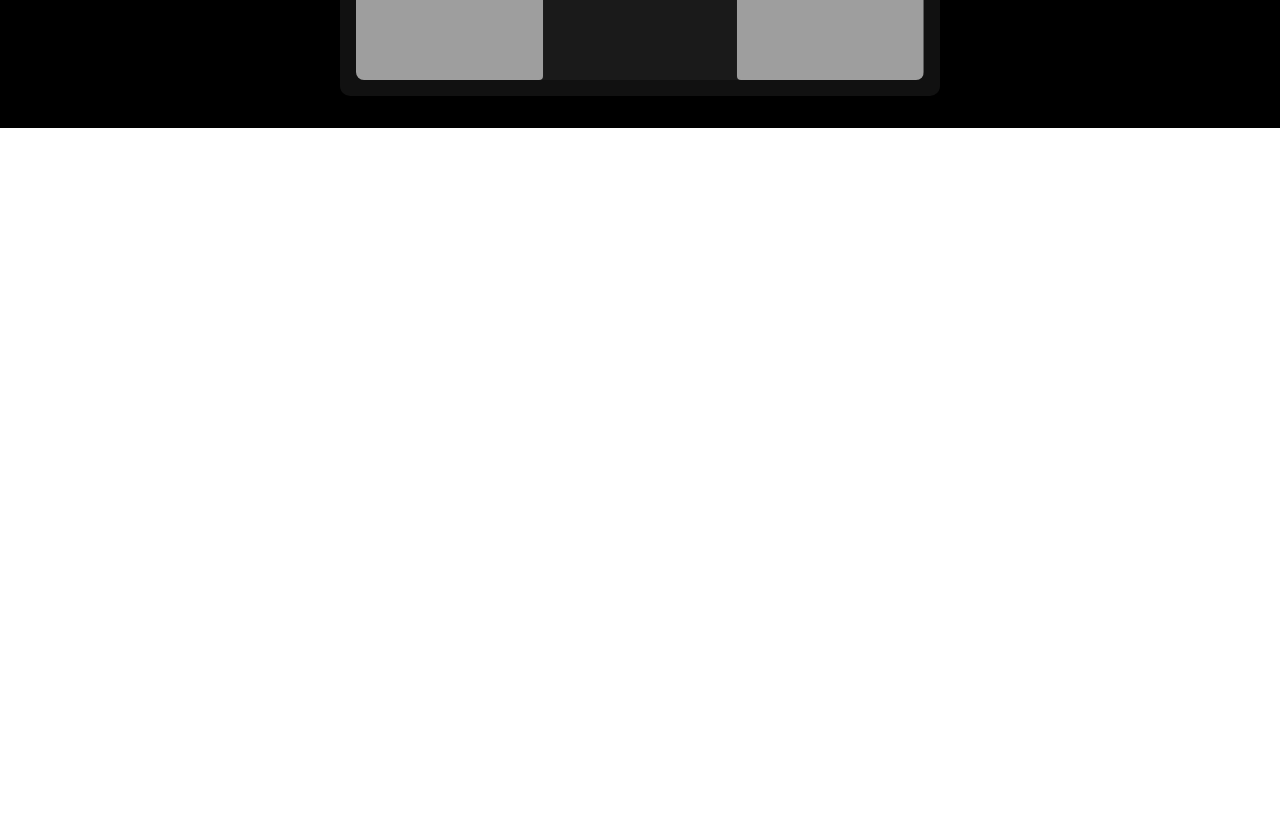
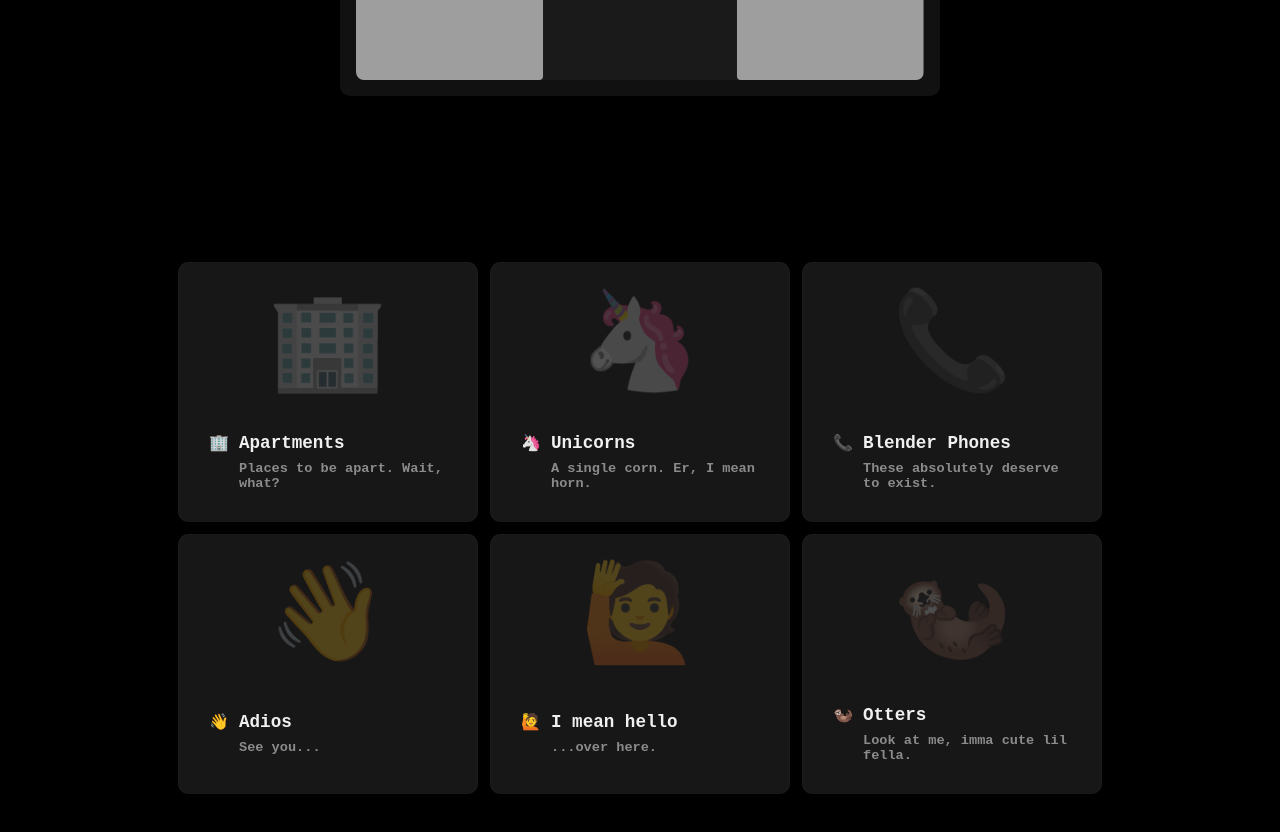
Before and after one commit to Reqrute/Portfolio, a React app: page / in a window 1280 px wide. Shown: the part 2960-3792 px from the top of the page. Before the commit the page ends 3088 px from the top, so only its background shows below. Built offline with nearby package versions, Linux system fonts and the light colour scheme; grey boxes are pictures that could not be loaded.

Commit message:
feat: add cards

```diff
--- /dev/null
+++ b/src/components/interactive/cards.tsx
@@ -0,0 +1,75 @@
+import { useState } from "react";
+import "../../styles/cards.css";
+
+const cardsData = [
+  {
+    title: "Apartments",
+    description: "Places to be apart. Wait, what?",
+    emoji: "🏢",
+  },
+  {
+    title: "Unicorns",
+    description: "A single corn. Er, I mean horn.",
+    emoji: "🦄",
+  },
+  {
+    title: "Blender Phones",
+    description: "These absolutely deserve to exist.",
+    emoji: "📞",
+  },
+  {
+    title: "Adios",
+    description: "See you...",
+    emoji: "👋",
+  },
+  {
+    title: "I mean hello",
+    description: "...over here.",
+    emoji: "🙋",
+  },
+  {
+    title: "Otters",
+    description: "Look at me, imma cute lil fella.",
+    emoji: "🦦",
+  },
+];
+
+export default function HoverCards() {
+  const [mousePos, setMousePos] = useState<{ x: number; y: number }>({ x: 0, y: 0 });
+
+  const handleMouseMove = (e: React.MouseEvent<HTMLDivElement>) => {
+    const cards = e.currentTarget.querySelectorAll<HTMLElement>(".card");
+    cards.forEach((card) => {
+      const rect = card.getBoundingClientRect();
+      const x = e.clientX - rect.left;
+      const y = e.clientY - rect.top;
+      card.style.setProperty("--mouse-x", `${x}px`);
+      card.style.setProperty("--mouse-y", `${y}px`);
+    });
+    setMousePos({ x: e.clientX, y: e.clientY });
+  };
+
+  return (
+    <div id="cards" onMouseMove={handleMouseMove}>
+      {cardsData.map((card, index) => (
+        <div key={index} className="card">
+        <div className="card-border-glow"></div>
+          <div className="card-content">
+            <div className="card-image">
+              <span className="emoji" role="img" aria-label="icon">{card.emoji}</span>
+            </div>
+            <div className="card-info-wrapper">
+              <div className="card-info">
+                <span className="emoji small" role="img" aria-label="icon">{card.emoji}</span>
+                <div className="card-info-title">
+                  <h3>{card.title}</h3>
+                  <h4>{card.description}</h4>
+                </div>
+              </div>
+            </div>
+          </div>
+        </div>
+      ))}
+    </div>
+  );
+}
--- a/src/index.tsx
+++ b/src/index.tsx
@@ -5,6 +5,8 @@ import HoverSidebar from './components/navigation';
 import TicTacToe from './components/games/Tictactoe';
 import SnakeGame from './components/games/Snake';
 import SliderPuzzle from './components/games/Slider';
+import HoverCards from './components/interactive/cards';
+
 
 
 const App = () => {
@@ -14,6 +16,7 @@ const App = () => {
     <TicTacToe/>
     <SnakeGame/>
     <SliderPuzzle/>
+    <HoverCards/>
   </>;
 };
 
--- /dev/null
+++ b/src/styles/cards.css
@@ -0,0 +1,248 @@
+#cards {
+  display: grid;
+  grid-template-columns: repeat(3, 300px);
+  gap: 12px;
+  width: 100vw;
+  height: 100vh;
+  justify-content: center;
+  align-content: center;
+  padding: 20px;
+  box-sizing: border-box;
+}
+
+/* Общий стиль карточки */
+.card {
+  justify-self: center;
+  background-color: rgba(255, 255, 255, 0.1);
+  border-radius: 10px;
+  cursor: pointer;
+  display: flex;
+  flex-direction: column;
+  position: relative;
+  width: 300px;
+  height: 260px;
+  transition: transform 0.2s;
+}
+
+.card:hover {
+  transform: scale(1.02);
+}
+
+/* Эффекты свечения */
+.card::before,
+.card::after {
+  content: "";
+  position: absolute;
+  top: 0;
+  left: 0;
+  width: 100%;
+  height: 100%;
+  border-radius: inherit;
+  pointer-events: none;
+  opacity: 0;
+  transition: opacity 0.5s;
+  background: radial-gradient(
+    600px circle at var(--mouse-x) var(--mouse-y),
+    rgba(255, 255, 255, 0.4),
+    transparent 40%
+  );
+  z-index: 1;
+  box-shadow: 0 0 8px rgba(255, 255, 255, 0.25);
+}
+
+
+.card:hover::before {
+  opacity: 1;
+  background: radial-gradient(
+    800px circle at var(--mouse-x) var(--mouse-y),
+    rgba(255, 255, 255, 0.06),
+    transparent 40%
+  );
+  z-index: 3;
+}
+
+.card:hover::after {
+  opacity: 1;
+  background: radial-gradient(
+    600px circle at var(--mouse-x) var(--mouse-y),
+    rgba(255, 255, 255, 0.4),
+    transparent 40%
+  );
+  z-index: 1;
+}
+
+/* Внутреннее содержимое карточки */
+.card > .card-content {
+  background-color: #171717;
+  border-radius: inherit;
+  display: flex;
+  flex-direction: column;
+  flex-grow: 1;
+  inset: 1px;
+  padding: 10px;
+  position: absolute;
+  z-index: 2;
+}
+
+/* Визуал контента */
+.card-image {
+  align-items: center;
+  display: flex;
+  height: 140px;
+  justify-content: center;
+  overflow: hidden;
+  color: rgba(240, 240, 240, 0.25);
+  font-size: 6em;
+}
+
+.card-info-wrapper {
+  align-items: center;
+  display: flex;
+  flex-grow: 1;
+  justify-content: flex-start;
+  padding: 0px 20px;
+}
+
+.card-info {
+  align-items: flex-start;
+  display: flex;
+  gap: 10px;
+}
+
+.card-info > i {
+  font-size: 1em;
+  height: 20px;
+  line-height: 20px;
+  color: rgb(240, 240, 240);
+}
+
+.card-info-title > h3 {
+  font-size: 1.1em;
+  line-height: 20px;
+  margin: 0;
+  color: rgb(240, 240, 240);
+}
+
+.card-info-title > h4 {
+  color: rgba(255, 255, 255, 0.5);
+  font-size: 0.85em;
+  margin: 8px 0 0 0;
+}
+
+/* Адаптив */
+@media (max-width: 1000px) {
+  #cards {
+    flex-direction: row;
+    align-items: flex-start;
+    overflow: auto;
+    padding-top: 20px;
+  }
+
+  .card {
+    flex-shrink: 1;
+    width: calc(50% - 4px);
+  }
+}
+
+@media (max-width: 500px) {
+  .card {
+    height: 180px;
+  }
+
+  .card-image {
+    height: 80px;
+    font-size: 3em;
+  }
+
+  .card-info-wrapper {
+    padding: 0 10px;
+  }
+
+  .card-info > i {
+    font-size: 0.8em;
+  }
+
+  .card-info-title > h3 {
+    font-size: 0.9em;
+  }
+
+  .card-info-title > h4 {
+    font-size: 0.8em;
+    margin-top: 4px;
+  }
+}
+
+@media (max-width: 320px) {
+  .card {
+    width: 100%;
+  }
+}
+
+.card-border-glow {
+  content: "";
+  position: absolute;
+  inset: -1.5px;
+  z-index: 0;
+  border-radius: inherit;
+  padding: 2px;
+  background: conic-gradient(
+    from 0deg,
+    #eec32d,
+    #ec4b4b,
+    #709ab9,
+    #4dffbf,
+    #eec32d
+  );
+  opacity: 0;
+  transition: opacity 0.5s;
+  pointer-events: none;
+
+  mask:
+    linear-gradient(#000 0 0) content-box,
+    linear-gradient(#000 0 0);
+  -webkit-mask:
+    linear-gradient(#000 0 0) content-box,
+    linear-gradient(#000 0 0);
+
+  mask-composite: exclude;
+  -webkit-mask-composite: destination-out;
+}
+
+.card:hover .card-border-glow {
+  opacity: 1;
+}
+
+
+.card::marker-glow {
+  content: "";
+  position: absolute;
+  inset: -1.5px;
+  z-index: 0;
+  border-radius: inherit;
+  padding: 2px;
+  background: conic-gradient(
+    from 0deg,
+    #eec32d,
+    #ec4b4b,
+    #709ab9,
+    #4dffbf,
+    #eec32d
+  );
+  opacity: 0;
+  transition: opacity 0.5s;
+  pointer-events: none;
+
+  mask:
+    linear-gradient(#000 0 0) content-box,
+    linear-gradient(#000 0 0);
+  -webkit-mask:
+    linear-gradient(#000 0 0) content-box,
+    linear-gradient(#000 0 0);
+
+  mask-composite: exclude;
+  -webkit-mask-composite: destination-out;
+}
+
+.card:hover::marker-glow {
+  opacity: 1;
+}
--- a/src/styles/main.css
+++ b/src/styles/main.css
@@ -30,4 +30,5 @@
     flex-direction: column;
     background: black;
     color: white;
+    user-select: none;
   }
```
